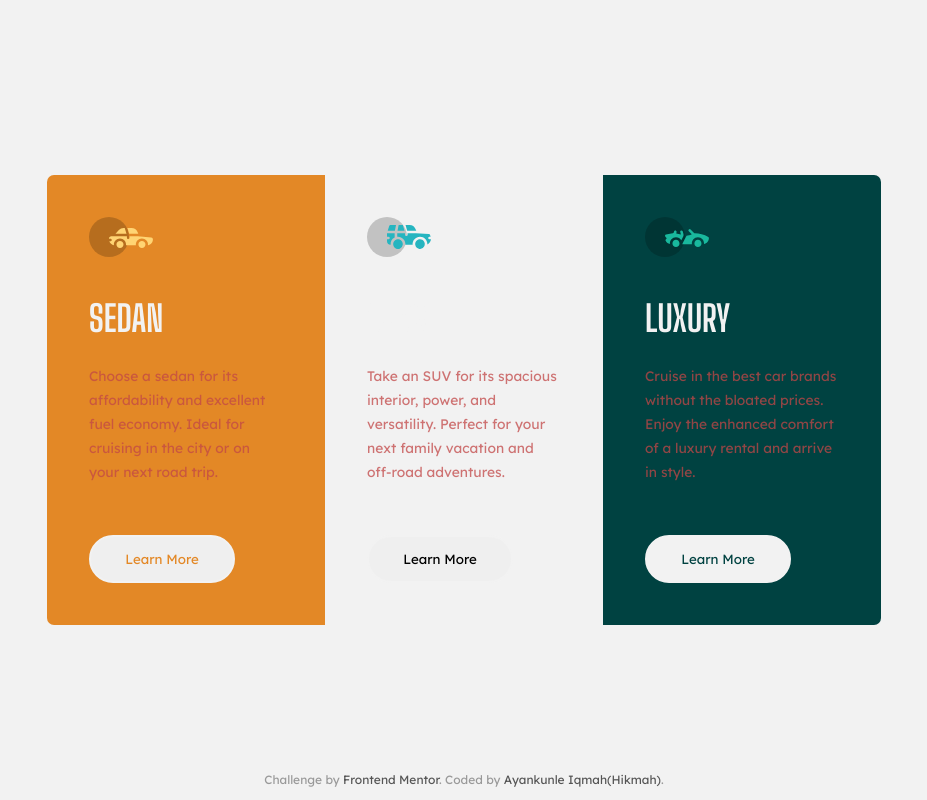
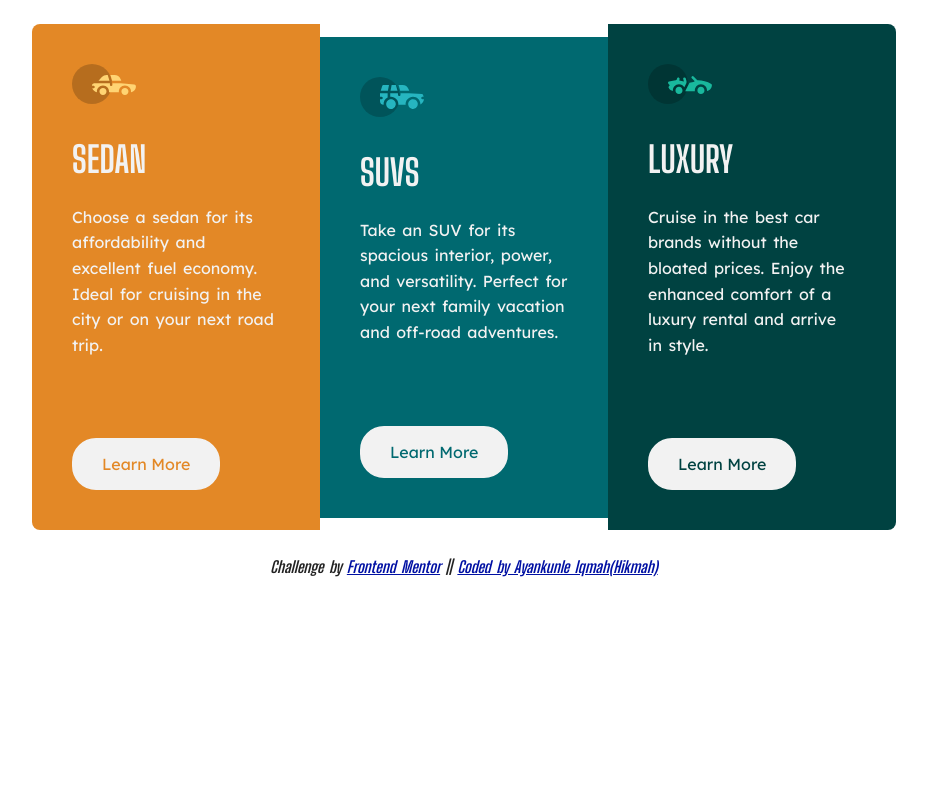
Before and after one commit to AyokaDev/AyokaDev.github.io, a plain HTML site: page index.html in a window 1280 px wide. Shown: the whole page, without its empty margins (176-1103 px from the left). Drawn offline with Linux system fonts and the light colour scheme.

Commit message:
Mod added, Check d css file love

```diff
--- a/index.html
+++ b/index.html
@@ -1,7 +1,8 @@
 <!DOCTYPE html>
 <html lang="en">
   <head>
-  <meta charset="UTF-8">
+    <meta charset="UTF-8" />
+    <meta http-equiv="X-UA-Compatible" content="IE=edge" />
     <meta name="viewport" content="width=device-width, initial-scale=1.0" />
     <link
       rel="icon"
@@ -13,46 +14,50 @@
     <title>Frontend Mentor | 3-column preview card component</title>
   </head>
   <body>
-  <main>
-    <article class="sedan">
+    <div class="main-container">
+      <section class="container sedan">
         <img src="images/icon-sedans.svg" alt="Sedan" />
-      <h1>SEDAN</h1>
+        <h1>Sedan</h1>
         <p>
-        Choose a sedan for its affordability and excellent fuel economy. Ideal for cruising in the city
-        or on your next road trip.
+          Choose a sedan for its affordability and excellent fuel economy. Ideal
+          for cruising in the city or on your next road trip.
         </p>
         <button>Learn More</button>
-    </article>
-    <article>
+      </section>
+
+      <section class="container suv">
         <img src="images/icon-suvs.svg" alt="Suvs" />
-      <h1>SUVS</h1>
+        <h1>Suvs</h1>
         <p>
-        Take an SUV for its spacious interior, power, and versatility. Perfect for your next family vacation
-        and off-road adventures.
+          Take an SUV for its spacious interior, power, and versatility. Perfect
+          for your next family vacation and off-road adventures.
         </p>
         <button>Learn More</button>
-    </article>
-    <article class="luxury">
+      </section>
+
+      <section class="container luxury">
         <img src="images/icon-luxury.svg" alt="Luxury" />
-      <h1>LUXURY</h1>
+        <h1>Luxury</h1>
         <p>
-        Cruise in the best car brands without the bloated prices. Enjoy the enhanced comfort of a luxury
-        rental and arrive in style.
+          Cruise in the best car brands without the bloated prices. Enjoy the
+          enhanced comfort of a luxury rental and arrive in style.
         </p>
         <button>Learn More</button>
-    </article>
-  </main>
-  <footer class="attribution">
+      </section>
+    </div>
+  </body>
+  <footer>
     <p>
       Challenge by
       <a
-        href="https://www.frontendmentor.io/challenges/3column-preview-card-component-pH92eAR2" target="_blank">Frontend Mentor</a>.
-    Coded by <a href="#">Ayankunle Iqmah(Hikmah)</a>.
-
-
+        href="https://www.frontendmentor.io/challenges/3column-preview-card-component-pH92eAR2"
+        target="_blank"
+        >Frontend Mentor</a
+      >
+      ||
+      <a href="https://www.github.com/AyokaDev" target="_blank"
+        >Coded by Ayankunle Iqmah(Hikmah)</a
+      >
     </p>
-
   </footer>
-
-</body>
 </html>
--- a/style.css
+++ b/style.css
@@ -1,183 +1,121 @@
 @import url("https://fonts.googleapis.com/css2?family=Lexend+Deca&display=swap");
 @import url("https://fonts.googleapis.com/css2?family=Big+Shoulders+Display:wght@700&display=swap");
 
-/* colors */
-
-:root {
-  --prim-orange: hsl(31, 77%, 52%);
-  --prim-cyan: hsl(184, 100%, 22%);
-  --prim-dark-cyan: hsl(179, 100%, 13%);
-  --neu-white: hsla(0, 50%, 52%, 0.75);
-  --neu-gray: hsl(0, 0%, 95%);
-
-  --gray: #999;
-  --dark-gray: #555;
-  --black: #000;
+body {
+  margin: 0;
+  width: 100%;
+}
+.main-container {
+  display: flex;
+  justify-content: center;
+  align-items: center;
+  margin: 24px auto;
 }
 
-/* box sizing */
-
-* {
-  padding: 0;
-  margin: 0;
+.container {
+  padding: 40px;
   box-sizing: border-box;
 }
-
-body {
-  font-family: "Lexend Deca", sans-serif;
-  background-color: var(--neu-gray);
-  font-size: 15px;
-  overflow: hidden;
-  display: flex;
-  height: 100vh;
-  overflow: auto;
-  color: var(--neu-white);
+.container img {
+  width: 64;
+  height: 40;
 }
-
-/* style cards */
-
-main {
-  display: flex;
-  flex-direction: row;
-  justify-content: center;
-  align-items: center;
-  width: 100%;
-  flex-wrap: wrap;
-}
-
-article {
-  max-width: 278px;
-  height: 450px;
-  padding: 42px;
-  position: relative;
-}
-
-article.sedan {
-  background-color: var(--prim-orange);
-  border-radius: 7px 0 0 7px;
-}
-
-article.suv {
-  background-color: var(--prim-cyan);
-}
-
-article.luxury {
-  background-color: var(--prim-dark-cyan);
-  border-radius: 0 7px 7px 0;
-}
-
-img {
-  margin-bottom: 36px;
-}
-
-h1 {
+.container h1 {
+  text-transform: uppercase;
   font-family: "Big Shoulders Display", sans-serif;
   font-weight: 700;
   font-size: 36px;
-  color: var(--neu-gray);
-  margin-bottom: 1.5rem;
+  margin-bottom: 24px;
+  color: hsl(0, 0%, 95%);
 }
 
-article p {
-  color: var(--neu-white);
-  font-size: 13.8px;
-  line-height: 1.5rem;
+p {
+  box-sizing: border-box;
+  font-size: 1rem;
+  line-height: 1.6rem;
+  padding-right: px;
+  font-family: "Lexend Deca", sans-serif;
+  margin-bottom: 80px;
+  color: hsl(0, 0%, 95%);
+  width: 208px;
+  word-spacing: 2px;
 }
 
 button {
-  position: absolute;
   cursor: pointer;
-  text-align: center;
-  display: inline-block;
-  padding: 14px;
-  width: 146px;
-  border-radius: 25px;
-  outline: none;
-  border: 2px solid var(--neu-gray);
-  font-family: inherit;
-  transition: all 0.2s ease-in-out;
-  bottom: 42px;
+  background-color: hsl(0, 0%, 95%);
+  border-radius: 24px;
+  padding: 14px 28px;
+  border: 2px solid hsl(0, 0%, 95%);
+  font-size: 1rem;
+  font-family: "Lexend Deca", sans-serif;
 }
-
-.sedan button {
-  background-: var(--neu-gray);
-  color: var(--prim-orange);
-}
-
-.suv button {
-  background-color: var(--neu-gray);
-  color: var(--prim-cyan);
-}
-
-.luxury button {
-  background-color: var(--neu-gray);
-  color: var(--prim-dark-cyan);
-}
-
 button:hover {
   background-color: transparent;
-  color: var(--neu-gray);
+  color: hsl(0, 0%, 95%);
 }
-
+button:active {
+  transform: scale(0.9);
+}
+.sedan {
+  background-color: hsl(31, 77%, 52%);
+  border-radius: 8px 0 0 8px;
+}
+.sedan button {
+  color: hsl(31, 77%, 52%);
+}
+.suv {
+  background-color: hsl(184, 100%, 22%);
+}
+.suv button {
+  color: hsl(184, 100%, 22%);
+}
+.luxury {
+  background-color: hsl(179, 100%, 13%);
+  border-radius: 0 8px 8px 0;
+}
+.luxury button {
+  color: hsl(179, 100%, 13%);
+}
+button:hover {
+  background-color: transparent;
+  color: hsl(0, 0%, 95%);
+}
 button:active {
   transform: scale(0.9);
 }
 
-/* style footer */
-
-.attribution {
-  width: 100%;
-  margin: 0 auto;
-  position: absolute;
-  color: var(--gray);
-  bottom: 10px;
-  font-size: 0.75rem;
-  line-height: 20px;
+footer p {
+  color: #222;
+  font-family: "Big Shoulders Display", sans-serif;
   text-align: center;
+  width: auto;
+  margin-bottom: 0;
+  font-style: italic;
 }
-
-.attribution a {
+footer a {
+  font-family: "Big Shoulders Display", sans-serif;
+  color: rgb(0, 16, 163);
+  font-style: italic;
+}
+footer a:hover {
   text-decoration: none;
-  color: var(--dark-gray);
+  cursor: pointer;
 }
-
-.attribution a:hover {
-  color: var(--black);
+footer a:active {
+  color: rgb(0, 8, 78);
 }
-
-/* style tablet and mobile */
-
-@media only screen and (max-width: 844px) {
-  body {
-    display: flex;
-    width: 100%;
-    overflow: scroll;
+@media (max-width: 767px) {
+  .main-container {
     flex-wrap: wrap;
   }
-
-  main {
-    padding: 50px 0;
-    flex-direction: column;
+  .sedan {
+    border-radius: 8px;
   }
-
-  article.sedan {
-    border-radius: 7px 7px 0 0;
+  .suv {
+    border-radius: 8px;
   }
-
-  article.suv {
-      border-radius: 0 7px 7px 0;
-
-article.luxury {
-    border-radius: 0 0 7px 7px;
-  }
-
-  article p {
-    font-size: 0.77rem;
-  }
-
-  .attribution {
-    position: relative;
-    width: auto;
-    padding-bottom: 10px;
+  .luxury {
+    border-radius: 8px;
   }
 }
```
Also changed, not shown: 1 other file. Lines whose indentation alone changed are shown as unchanged.
